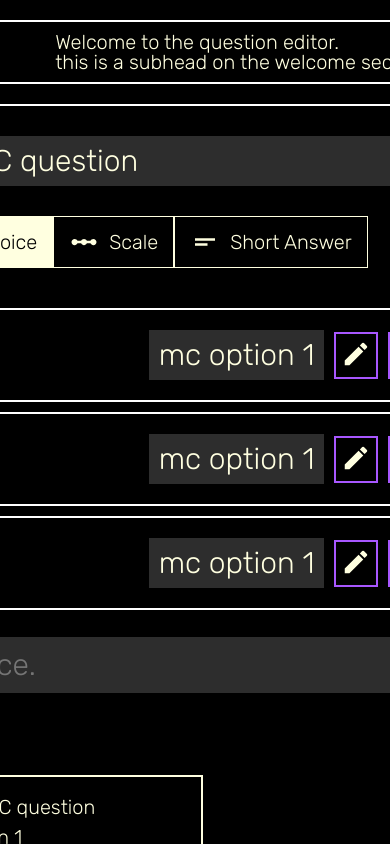
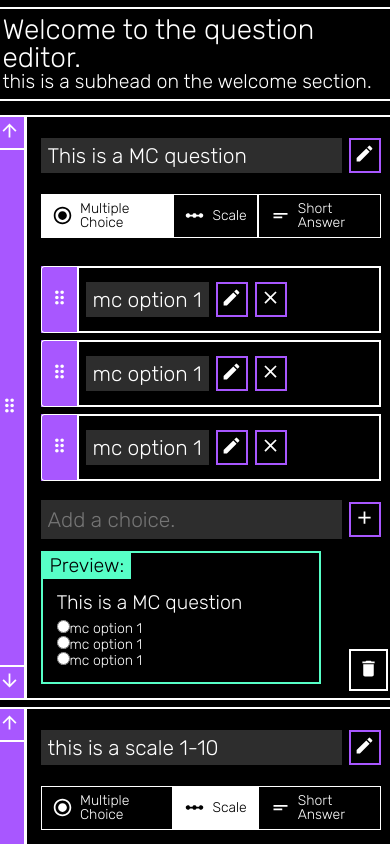
Before and after one commit to klalicki/mini-survey, a Next.js app: page /edit in a window 390 px wide. Shown: the top 844 px of the page. Built offline with nearby package versions, Linux system fonts and the light colour scheme.

Commit message:
tweaks mobile styling

```diff
--- a/components/SectionList/SectionList.tsx
+++ b/components/SectionList/SectionList.tsx
@@ -2,15 +2,15 @@ import { AddSections } from "../AddSections/AddSections";
 import SectionSort from "../SectionSort/SectionSort";
 const SectionList = () => {
   return (
-    <div>
-      <div className="eq-container">
+    <div className="app-wrapper">
+      <div className="eq-container centered">
         <div className="eq-welcome">
           <h1>Welcome to the question editor.</h1>
           <h2>this is a subhead on the welcome section.</h2>
         </div>
       </div>
       <SectionSort></SectionSort>
-      <div className="eq-container">
+      <div className="eq-container centered">
         <div className="eq-final">
           <h2>Add new section:</h2>
           <AddSections />
--- a/styles/global.scss
+++ b/styles/global.scss
@@ -6,9 +6,16 @@ $base-spacing-unit: 0.25rem;
 
 * {
   font-family: "Rubik", sans-serif;
+  flex-shrink: 1;
 }
 :root {
   font-size: $base-font-size;
+}
+h1 {
+  font-size: 2rem;
+}
+h2 {
+  font-size: 1.4rem;
 }
 input {
   padding: 0.25em;
@@ -20,9 +27,6 @@ body > div {
   align-items: center;
 }
 main {
-  max-width: 45rem;
-  display: flex;
-  padding: 1rem;
 }
 * {
   font-family: "Rubik", sans-serif;
@@ -36,7 +40,7 @@ main {
   --color-background: black;
   --color-text-dark: black;
   --color-textbox-background: #2d2d2d;
-  --color-text: lightyellow;
+  --color-text: white;
   --color-cute-accent: hsl(269, 100%, 67%);
   --color-cute-accent-b: hsl(160, 100%, 67%);
   --color-focus-ring: hsl(160, 100%, 67%);
@@ -81,17 +85,19 @@ a {
   background-color: var(--color-background);
   border: 2px solid white;
   padding: 0.5rem;
-  justify-content: center;
   display: flex;
   flex-direction: row;
   align-items: center;
   gap: 0.5rem;
+  flex-shrink: 1;
   flex-grow: 1;
   button {
     --color-text: initial;
   }
 }
-
+.eq-container.centered {
+  justify-content: center;
+}
 .section-handle {
   /* width: 1.5rem; */
   flex-shrink: 0;
@@ -137,7 +143,7 @@ a {
   padding: 0.5rem;
   display: block;
   border: 2px solid white;
-  background: none;
+  background: black;
 
   &:hover,
   &:focus {
@@ -159,7 +165,7 @@ a {
   // flex-direction: column;
   align-items: flex-start;
   flex-wrap: wrap;
-  gap: 0.25rem;
+  gap: 0.5rem;
 }
 .es-edit {
   display: flex;
@@ -172,15 +178,21 @@ a {
 .es-preview {
   display: flex;
   flex-direction: column;
-  padding: 2rem;
+
   flex-basis: 20rem;
   flex-shrink: 5;
   gap: 0.5rem;
   justify-content: flex-end;
+  border: 2px solid var(--color-cute-accent-b);
+  > h2 {
+    background-color: var(--color-cute-accent-b);
+    color: var(--color-background);
+    align-self: flex-start;
+    padding: 0.25rem 0.5rem;
+  }
 }
 .es-preview-question {
-  border: 2px solid var(--color-text);
-  padding: 1rem;
+  padding: 0.5rem 1rem 1rem 1em;
   display: flex;
   flex-direction: column;
   gap: 0.5rem;
@@ -196,6 +208,7 @@ a {
 .scale-editor {
   display: flex;
   justify-content: stretch;
+  flex-wrap: wrap;
   gap: 0.5rem;
   > div {
     flex-grow: 1;
@@ -273,10 +286,12 @@ a {
 .radio-toggle-group-controls {
   display: flex;
   position: relative;
+  align-items: stretch;
+  > div {
+    display: flex;
+  }
 }
-.radio-toggle-group-controls {
-  position: relative;
-}
+
 .radio-toggle-group-controls input {
   display: inline-block;
   clip: rect(0, 0, 0, 0);
@@ -286,16 +301,10 @@ a {
   display: inline-flex;
   gap: 0.5rem;
   align-items: center;
+
   padding: 0.5rem 0.75rem;
   border: 1px solid var(--color-text);
 }
-// .radio-toggle-group-controls input:checked + label {
-//   background-color: var(--color-text);
-//   color: var(--color-background);
-//   svg {
-//     color: var(--color-background);
-//   }
-// }
 
 .radio-toggle-group-controls .selected,
 .radio-toggle-group-controls .selected * {
@@ -346,3 +355,14 @@ textarea {
   flex-direction: column;
   align-items: center;
 }
+
+.app-wrapper {
+  max-width: 50rem;
+  padding: 0.5rem;
+}
+
+@media (max-width: 600px) {
+  :root {
+    font-size: 14px;
+  }
+}
```
